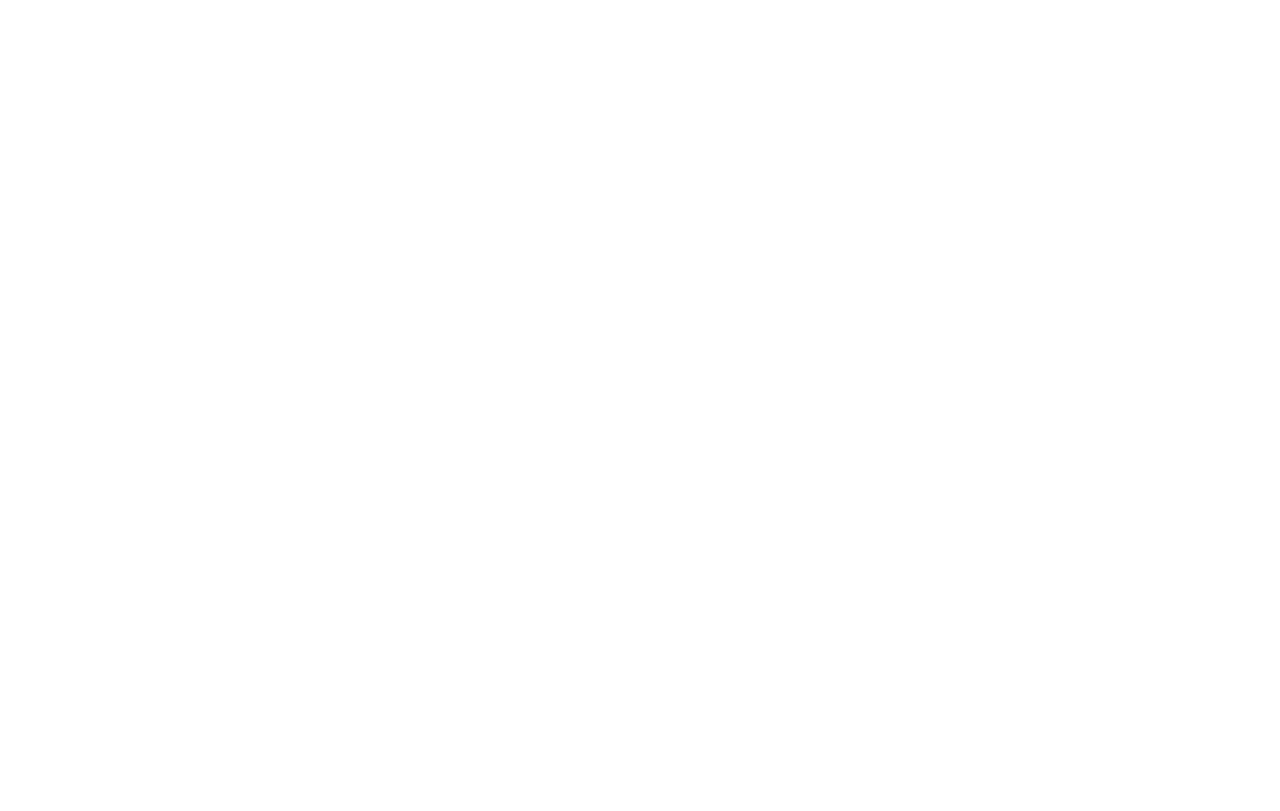
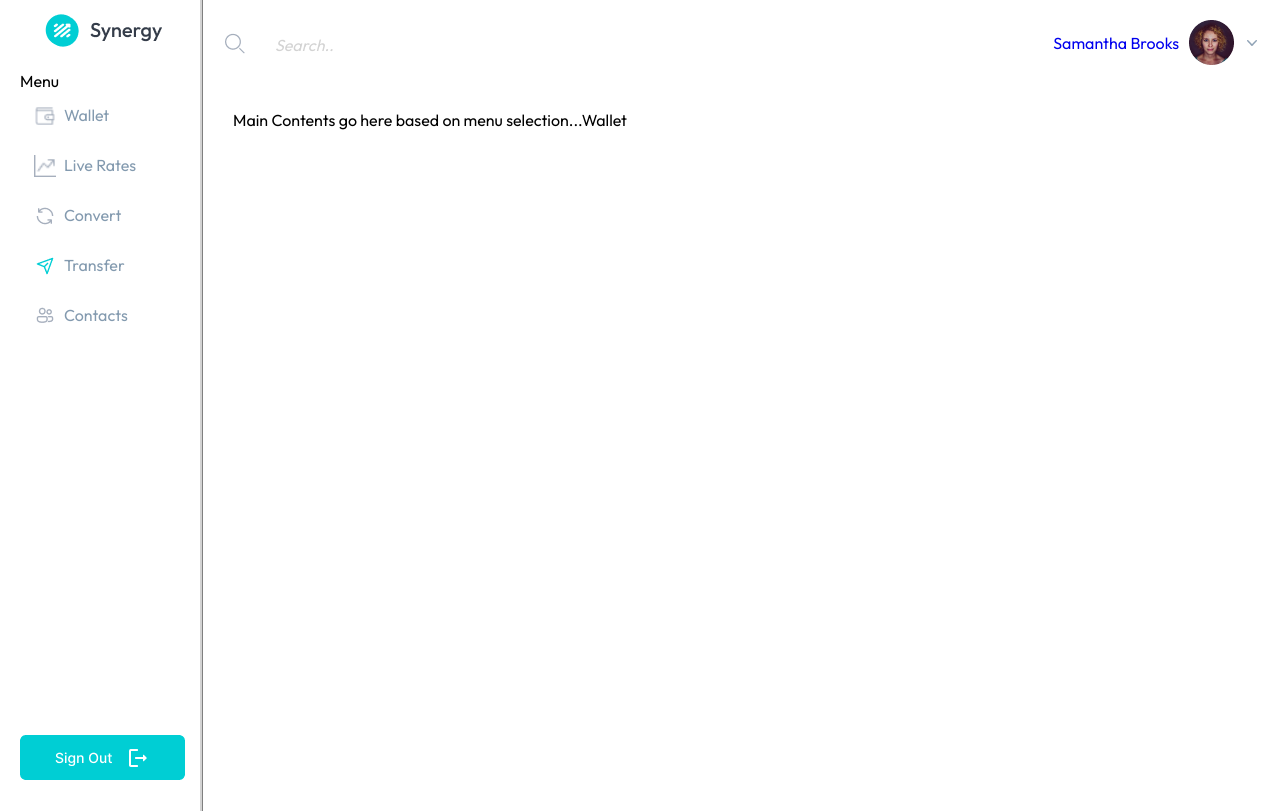
Before and after one commit to nology-tech/synergy, a React (Create React App) app: page /userprofile in a window 1280 px wide. Before the commit this address had no page. Built offline with nearby package versions, Linux system fonts and the light colour scheme.

Commit message:
Added routing to dashboard items, nav. Updated search useState

```diff
--- a/src/App.jsx
+++ b/src/App.jsx
@@ -1,3 +1,4 @@
+import { useState } from "react";
 import "./App.scss";
 import Main from "./containers/Main/Main";
 import { BrowserRouter as Router, Routes, Route } from "react-router-dom";
@@ -6,6 +7,13 @@
 import UserDashboard from "./containers/UserDashboard/UserDashboard";
 
 const App = () => {
+  const [searchTerm, setSearchTerm] = useState("");
+
+  const handleInput = (event) => {
+    const cleanInput = event.target.value.toLowerCase();
+    setSearchTerm(cleanInput);
+  };
+
   return (
     <Router>
       <div className="app">
@@ -19,11 +27,53 @@
             element={<SignUp />}
           ></Route>
           <Route
+            path="/userprofile"
+            element={<UserDashboard handleInput={handleInput} value={searchTerm} navigateTo="Wallet"/>}
+          ></Route>
+          <Route
             path="/dashboard"
-            element={<UserDashboard />}
+            element={<UserDashboard handleInput={handleInput} value={searchTerm} navigateTo="Wallet"/>}
+          ></Route>
+          <Route
+            path="/dashboard/wallet"
+            element={<UserDashboard handleInput={handleInput} value={searchTerm} navigateTo="Wallet"/>}
+          ></Route>
+          <Route
+            path="/dashboard/liveRates"
+            element={<UserDashboard handleInput={handleInput} value={searchTerm} navigateTo="LiveRates"/>}
+          ></Route>
+          <Route
+            path="/dashboard/convert"
+            element={<UserDashboard handleInput={handleInput} value={searchTerm} navigateTo="Convert"/>}
+          ></Route>
+          <Route
+            path="/dashboard/transfer"
+            element={<UserDashboard handleInput={handleInput} value={searchTerm} navigateTo="Transfer"/>}
+          ></Route>
+          <Route
+            path="/dashboard/contacts"
+            element={<UserDashboard handleInput={handleInput} value={searchTerm} navigateTo="Contacts"/>}
           ></Route>
           <Route
             path="/home"
+            element={
+              <Main />
+            }
+          ></Route>
+          <Route
+            path="/features"
+            element={
+              <Main />
+            }
+          ></Route>
+          <Route
+            path="/about"
+            element={
+              <Main />
+            }
+          ></Route>
+          <Route
+            path="/contact"
             element={
               <Main />
             }
--- a/src/components/FooterNav/FooterNav.jsx
+++ b/src/components/FooterNav/FooterNav.jsx
@@ -20,13 +20,13 @@
           <Link to="/home" className="footernav__link navHome">
             Home
           </Link>
-          <Link to="/home" className="footernav__link navFeatures">
+          <Link to="/features" className="footernav__link navFeatures">
             Features
           </Link>
-          <Link to="/home" className="footernav__link navAbout">
+          <Link to="/about" className="footernav__link navAbout">
             About
           </Link>
-          <Link to="/home" className="footernav__link navContact">
+          <Link to="/contact" className="footernav__link navContact">
             Contact Us
           </Link>
         </div>
--- a/src/components/HeaderNav/HeaderNav.jsx
+++ b/src/components/HeaderNav/HeaderNav.jsx
@@ -16,13 +16,13 @@
           <Link to="/home" className="topnav__link navHome">
             Home
           </Link>
-          <Link to="/home" className="topnav__link navFeatures">
+          <Link to="/features" className="topnav__link navFeatures">
             Features
           </Link>
-          <Link to="/home" className="topnav__link navAbout">
+          <Link to="/about" className="topnav__link navAbout">
             About
           </Link>
-          <Link to="/home" className="topnav__link navContact">
+          <Link to="/contact" className="topnav__link navContact">
             Contact Us
           </Link>
         </div>
--- a/src/components/NavMenu/NavMenu.jsx
+++ b/src/components/NavMenu/NavMenu.jsx
@@ -21,31 +21,31 @@
         Menu
         <div className="sidemenu__item">
           <img className="sidemenu__icon" src={walletImg} alt="Wallet" />
-          <a className="sidemenu__a" to="/dashboard">
+          <Link className="sidemenu__a" to="/dashboard/wallet">
             Wallet
-          </a>
+          </Link>
         </div>
         <div className="sidemenu__item">
           <img className="sidemenu__icon" src={ratesImg} alt="Live Rates" />
-          <Link className="sidemenu__a" to="/dashboard">
+          <Link className="sidemenu__a" to="/dashboard/liveRates">
             Live Rates
           </Link>
         </div>
         <div className="sidemenu__item">
           <img className="sidemenu__icon" src={convertImg} alt="Convert" />
-          <Link className="sidemenu__a" to="/dashboard">
+          <Link className="sidemenu__a" to="/dashboard/convert">
             Convert
           </Link>
         </div>
         <div className="sidemenu__item">
           <img className="sidemenu__icon" src={transferImg} alt="Transfer" />
-          <Link className="sidemenu__a" to="/dashboard">
+          <Link className="sidemenu__a" to="/dashboard/transfer">
             Transfer
           </Link>
         </div>
         <div className="sidemenu__item">
           <img className="sidemenu__icon" src={contactsImg} alt="Contacts" />
-          <Link className="sidemenu__a" to="/dashboard">
+          <Link className="sidemenu__a" to="/dashboard/contacts">
             Contacts
           </Link>
         </div>
--- a/src/components/SignInNav/SignInNav.jsx
+++ b/src/components/SignInNav/SignInNav.jsx
@@ -24,7 +24,7 @@
               </Link>
             )}
             {title === "Login" && (
-              <Link to="/dashboard" className="signup">
+              <Link to="/signin" className="signup">
                 {title}
               </Link>
             )}
--- a/src/containers/SignIn/SignIn.jsx
+++ b/src/containers/SignIn/SignIn.jsx
@@ -1,12 +1,18 @@
 import React from "react";
 import SignInNav from "../../components/SignInNav/SignInNav";
 import "../SignIn/SignIn.scss";
+import { Link } from "react-router-dom";
 
 const SignIn = () => {
   return (
     <div className="signin__page">
       <SignInNav title="Sign Up" />
-      <div className="signin__container">Sign In Section goes here...</div>
+      <div className="signin__container">
+        Sign In Section goes here...
+        <Link to="/dashboard" className="login_link">
+          <button className="login__button">Login</button>
+        </Link>
+      </div>
     </div>
   );
 };
--- a/src/containers/SignIn/SignIn.scss
+++ b/src/containers/SignIn/SignIn.scss
@@ -1,3 +1,4 @@
 .signin__container {
     margin:30px;
+    justify-items: center;
 }
--- a/src/containers/UserDashboard/UserDashboard.jsx
+++ b/src/containers/UserDashboard/UserDashboard.jsx
@@ -8,6 +8,7 @@
 import chevron from "../../assets/images/charm_chevron-down.png";
 
 const UserDashboard = (props) => {
+  const { searchTerm, handleInput, navigateTo } = props;
   let mainLogo = logo;
   const searchImg = clarity;
   let profileImg = profile;
@@ -22,9 +23,16 @@
       </div>
       <div className="userdashboard_main">
         <div className="userdashboard_main_top">
-          <div className = "searchbox">
+          <div className="searchbox">
             <img src={searchImg} alt="Search" />
-            <input type="text" name="test"  id="search" value="Search..." />
+            <input
+              type="text"
+              name="test"
+              id="search"
+              value={searchTerm}
+              onInput={handleInput}
+              defaultValue="Search.."
+            />
           </div>
           <div className="user">
             <Link to="/userprofile" className="signin">
@@ -34,7 +42,9 @@
             <img src={downImg} alt="Drop-down Image" />
           </div>
         </div>
-        <div className="signin__container">Main Contents go here based on menu selection...</div>
+        <div className="signin__container">
+          Main Contents go here based on menu selection...{navigateTo}
+        </div>
       </div>
     </div>
   );
--- a/src/containers/UserDashboard/UserDashboard.scss
+++ b/src/containers/UserDashboard/UserDashboard.scss
@@ -26,12 +26,16 @@
                 align-items: center;
                 padding: 5px;
             }
-            input {
+            #search {
                 font-size: 16px;
                 font-style: italic;
                 color: lightgray;
                 padding: 5px 0 0 30px;
                 border: none;
+            }
+            #search:hover, #search:active {
+                color: $color-black;
+
             }
             .user {
                 display:flex;
```
